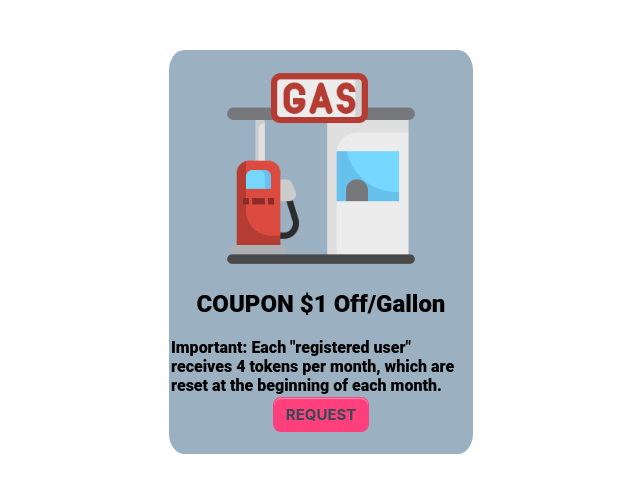
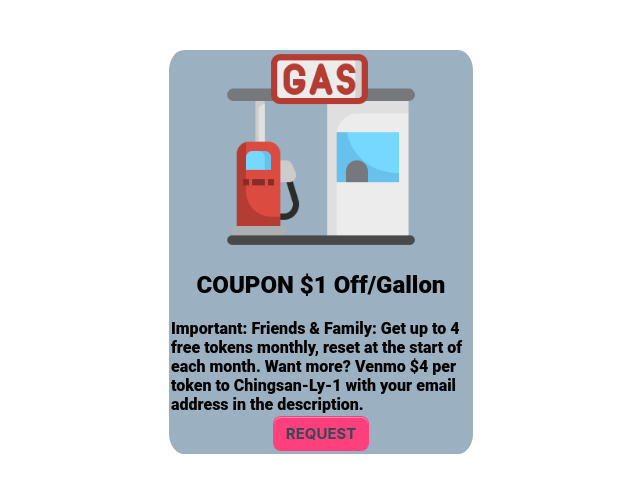
Before and after one commit to Chingsan53/gas-request-v2, a React (Create React App) app: page / in a window 1280 px wide. Shown: the top 492 px of the page, without its empty margins (319-959 px from the left). Built offline with nearby package versions, Linux system fonts and the light colour scheme; no server answers; the database is empty.

Commit message:
updated prompt

```diff
--- a/src/App.js
+++ b/src/App.js
@@ -193,9 +193,10 @@ const App = () => {
             <div className="title">
               <h2>COUPON $1 Off/Gallon</h2>
               <span>
-                <strong>Important: </strong>Each "registered user" receives 4
-                tokens per month, which are reset at the beginning of each
-                month.
+                <strong>Important: </strong>Friends & Family: Get up to 4 free
+                tokens monthly, reset at the start of each month. Want more?
+                Venmo $4 per token to Chingsan-Ly-1 with your email address in
+                the description.
               </span>
 
               <button className="button-7" onClick={handleShow}>
```
